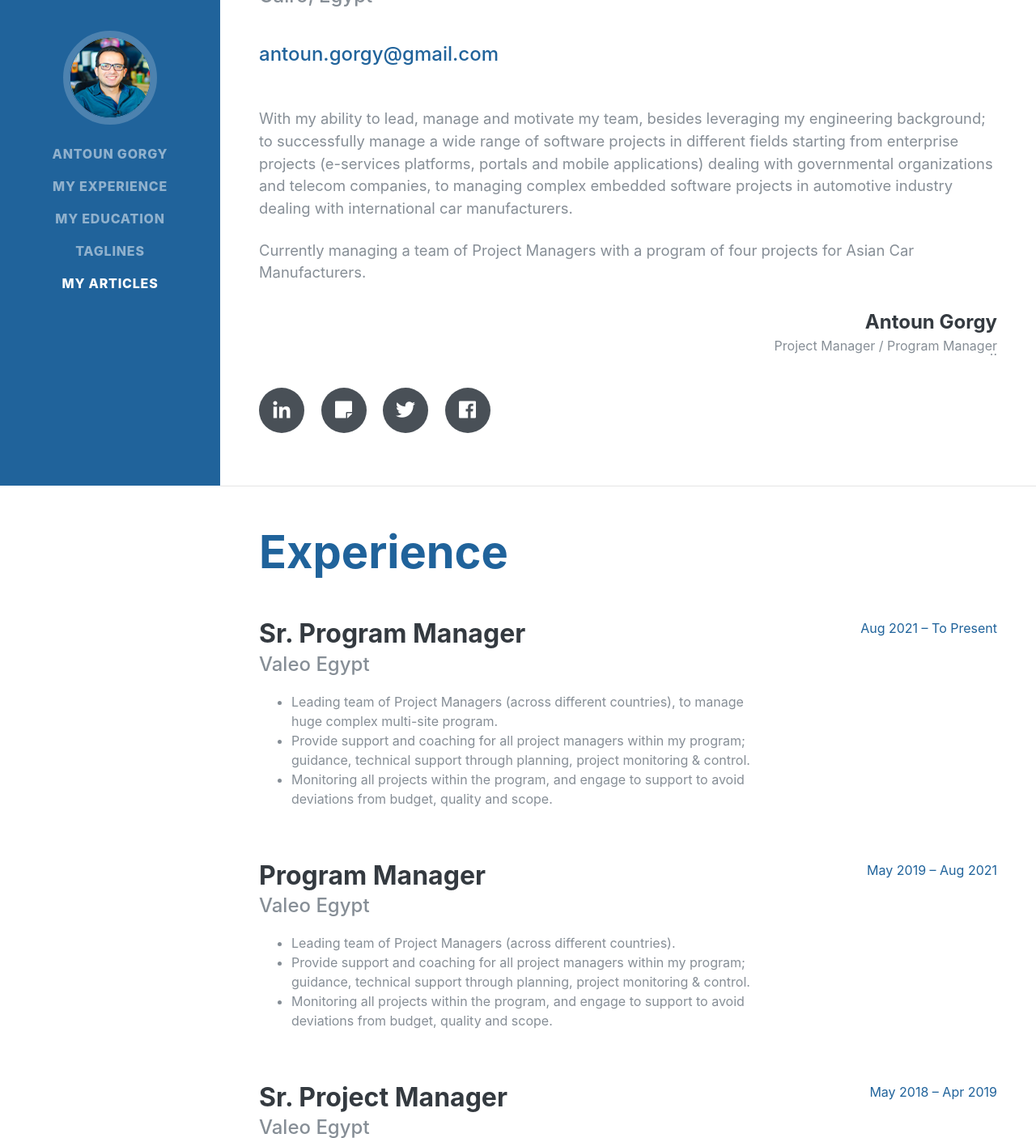
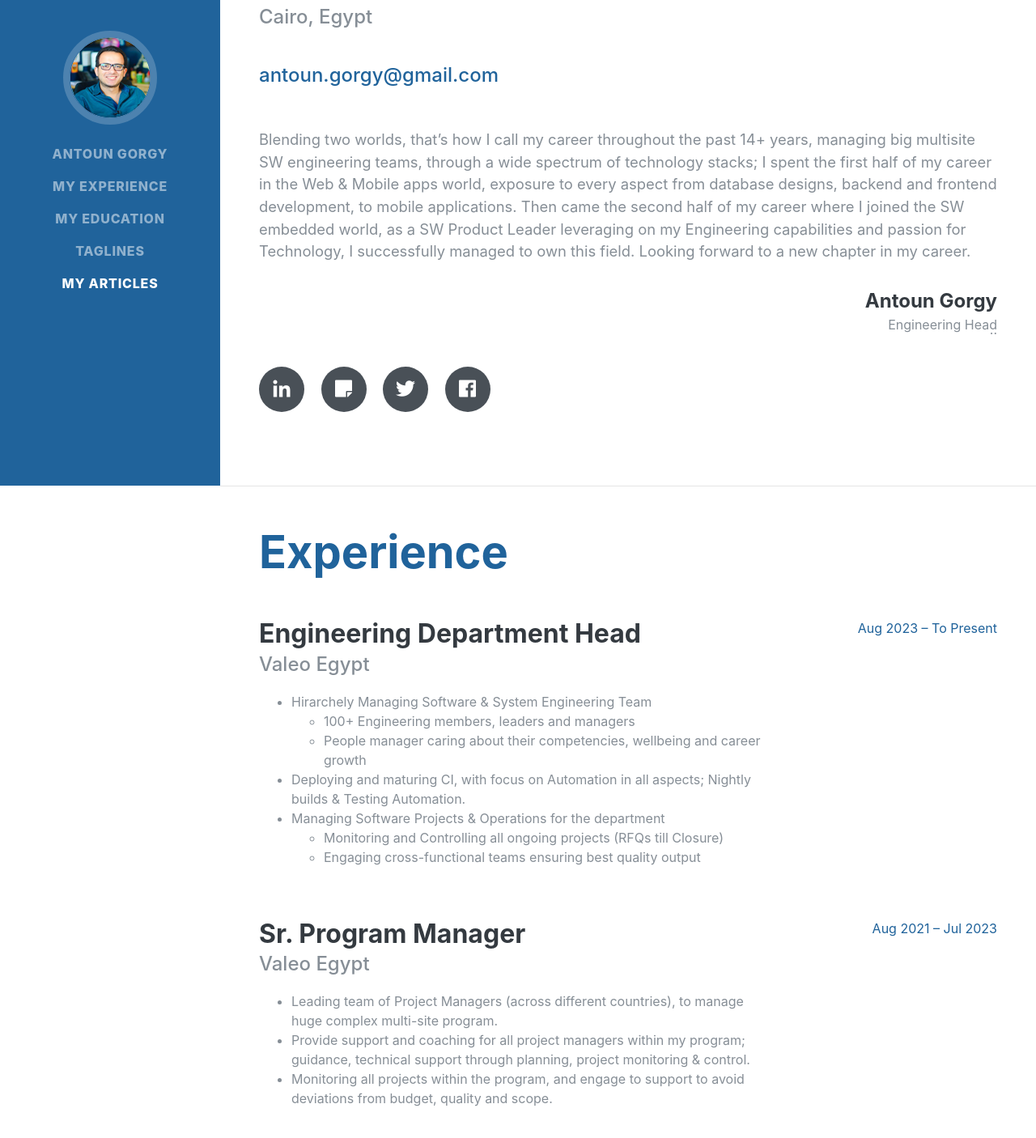
Before and after one commit to AntounG/antoung, a plain HTML site: page index.html in a window 1280 px wide. Shown: the part 200-1606 px from the top of the page at 81% size. Drawn offline with Linux system fonts and the light colour scheme; a web font is replaced by a local one.

Commit message:
Update index.html
dept head updates

```diff
--- a/index.html
+++ b/index.html
@@ -88,9 +88,8 @@
 				</br>
 				<a href="mailto:eng.antoun@gmail.com" alt="Antoun Gorgy's email" title="Antoun Gorgy's email"><div itemprop="email">antoun.gorgy@gmail.com</div></a>
 			</div>
-			<p class="lead mb-5">With my ability to lead, manage and motivate my team, besides leveraging my engineering background; to successfully manage a wide range of software projects in different fields starting from enterprise projects (e-services platforms, portals and mobile applications) dealing with governmental organizations and telecom companies, to managing complex embedded software projects in automotive industry dealing with international car manufacturers.</p>
-	    		<p class="lead mb-5" style="margin-top: -1.5rem;">Currently managing a team of Project Managers with a program of four projects for Asian Car Manufacturers.</p>
-			<div align="right"  style="margin-top:-15px;"><h4>Antoun Gorgy</h4> .. <p itemprop="jobTitle" style="margin-top:-30px;">Project Manager / Program Manager</p></div></br>
+			<p class="lead mb-5">Blending two worlds, that’s how I call my career throughout the past 14+ years, managing big multisite SW engineering teams, through a wide spectrum of technology stacks; I spent the first half of my career in the Web & Mobile apps world, exposure to every aspect from database designs, backend and frontend development, to mobile applications. Then came the second half of my career where I joined the SW embedded world, as a SW Product Leader leveraging on my Engineering capabilities and passion for Technology, I successfully managed to own this field. Looking forward to a new chapter in my career.</p>
+			<div align="right"  style="margin-top:-15px;"><h4>Antoun Gorgy</h4> .. <p itemprop="jobTitle" style="margin-top:-30px;">Engineering Head</p></div></br>
 			<div class="social-icons">
 				<a href="https://www.linkedin.com/in/antoung" target="_blank" alt="Antoun Gorgy on LinkedIn" title="Antoun Gorgy on LinkedIn">
 				<i class="fab fa-linkedin-in"></i>
@@ -115,6 +114,34 @@
           <h2 class="mb-5" alt="Antoun Gorgy's experience" title="Antoun Gorgy's experience">Experience</h2>
           <div class="resume-item d-flex flex-column flex-md-row mb-5">
                 <div class="resume-content mr-auto">
+                  <h3 class="mb-0">Engineering Department Head</h3>
+                  <div class="subheading mb-3">Valeo Egypt</div>
+    				<ul>
+    					<li>
+    						Hirarchely Managing Software & System Engineering Team
+                <ul>
+                  <li>100+ Engineering members, leaders and managers</li>
+                  <li>People manager caring about their competencies, wellbeing and career growth</li>
+                </ul>
+    					</li>
+    					<li>
+    						Deploying and maturing CI, with focus on Automation in all aspects; Nightly builds & Testing Automation.
+    					</li>
+              <li>
+    						Managing Software Projects & Operations for the department
+                <ul>
+                  <li>Monitoring and Controlling all ongoing projects (RFQs till Closure)</li>
+                  <li>Engaging cross-functional teams ensuring best quality output</li>
+                </ul>
+    					</li>
+    				</ul>
+                </div>
+                <div class="resume-date text-md-right">
+                  <span class="text-primary">Aug 2023 – To Present</span>
+                </div>
+              </div>
+          <div class="resume-item d-flex flex-column flex-md-row mb-5">
+                <div class="resume-content mr-auto">
                   <h3 class="mb-0">Sr. Program Manager</h3>
                   <div class="subheading mb-3">Valeo Egypt</div>
     				<ul>
@@ -132,7 +159,7 @@
     				</ul>
                 </div>
                 <div class="resume-date text-md-right">
-                  <span class="text-primary">Aug 2021 – To Present</span>
+                  <span class="text-primary">Aug 2021 – Jul 2023</span>
                 </div>
               </div>
 		  <div class="resume-item d-flex flex-column flex-md-row mb-5">
```
